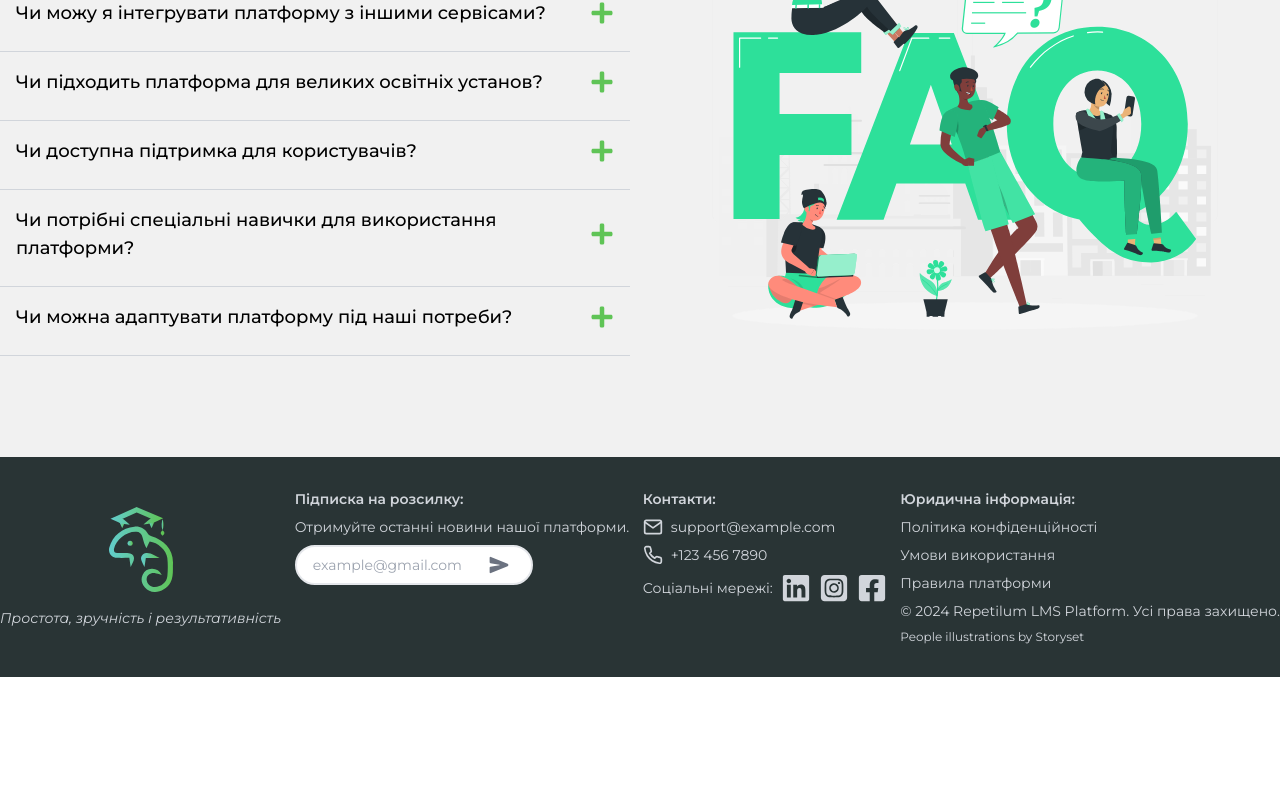
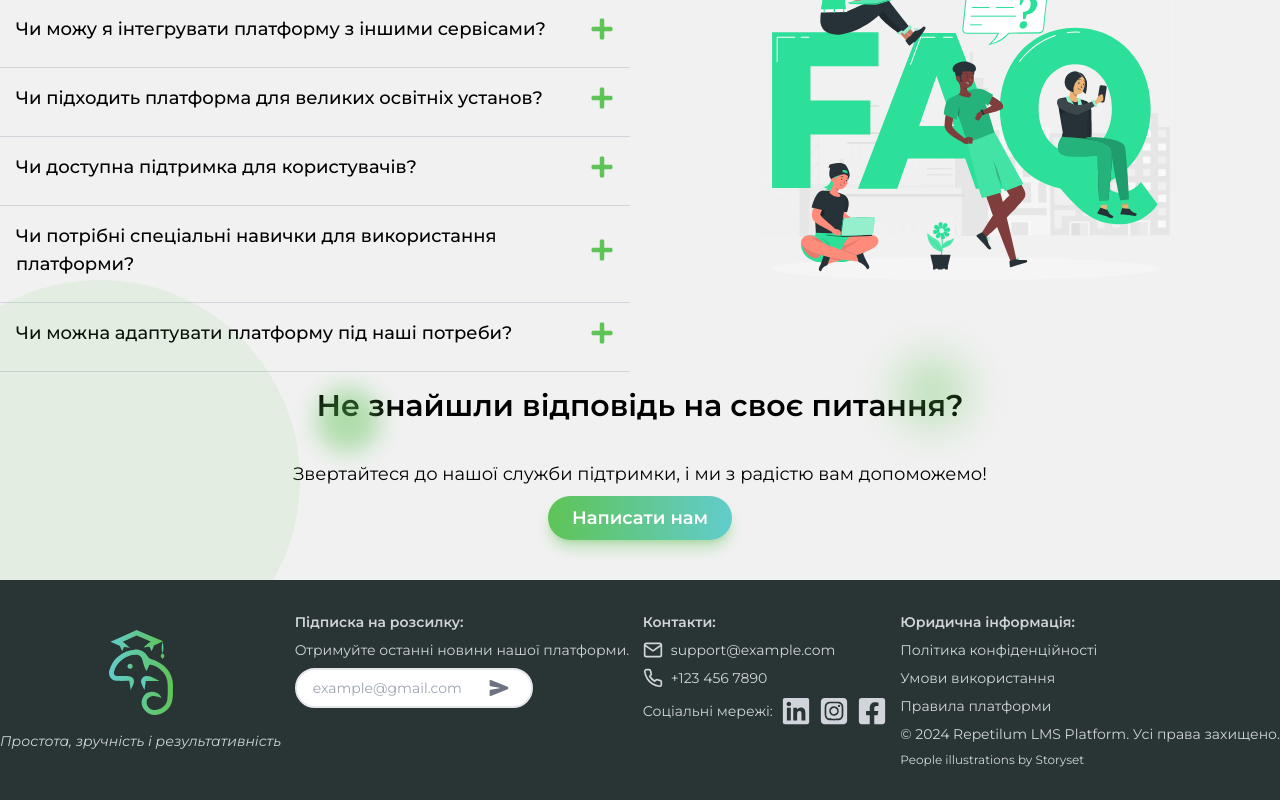
Before and after one commit to Giga-Seal-Dev/landing, a React (Vite) app: page / in a window 1280 px wide. Shown: the part 2816-3616 px from the top of the page. Before the commit the page ends 3493 px from the top, so only its background shows below. Built offline with nearby package versions, Linux system fonts and the light colour scheme.

Commit message:
faq techsupport layout

```diff
--- a/src/sections/FaqSection.tsx
+++ b/src/sections/FaqSection.tsx
@@ -1,5 +1,7 @@
 import Dropdown from "../components/Dropdown";
 import faq from "../assets/faq.svg";
+import Button from "../components/Button";
+import { motion } from "motion/react";
 
 const dropHeadings = [
   "Що таке LMS і як вона працює?",
@@ -23,8 +25,9 @@ const dropTexts = [
 
 export default function FaqSection() {
   return (
-    <section id="faq" className="bg-primaryLight text-black py-10">
-      <div className="container mx-auto">
+    <section id="faq" className="bg-primaryLight text-black py-10 relative">
+      <div className="w-[400px] h-[400px] rounded-full z-10 opacity-10 bg-accent absolute -bottom-[100px]  -left-[100px]"></div>
+      <div className="container mx-auto flex flex-col space-y-4">
         <h2 className="text-4xl mb-7 font-semibold text-center">
           Часті запитання про нашу платформу
         </h2>
@@ -38,8 +41,26 @@ export default function FaqSection() {
 
           {/* SECOND COLUMN */}
           <div className="w-full hidden lg:flex lg:w-1/2 items-center justify-center">
-            <img src={faq} alt="faq image" className="max-w-[600px]" />
+            <img src={faq} alt="faq image" className="max-w-[500px]" />
           </div>
+        </div>
+        {/* Help */}
+        <div className="flex flex-col justify-center items-center space-y-2 ">
+          <h3 className="text-3xl mb-7 font-semibold text-center relative">
+            Не знайшли відповідь на своє питання?
+            <div className="w-16 h-16 rounded-full z-10 opacity-45 bg-accent blur-md absolute top-0 left-0"></div>
+            <div className="w-16 h-16 rounded-full z-10 opacity-45 bg-accent blur-xl absolute bottom-0 right-0"></div>
+          </h3>
+          <p className="text-lg text-center mb-2">
+            Звертайтеся до нашої служби підтримки, і ми з радістю вам
+            допоможемо!
+          </p>
+          <Button
+            children="Написати нам"
+            type="colorful"
+            size="medium"
+            isHeader={true}
+          />
         </div>
       </div>
     </section>
--- a/src/sections/Footer.tsx
+++ b/src/sections/Footer.tsx
@@ -10,7 +10,7 @@ import { IoSend } from "react-icons/io5";
 
 export default function Footer() {
   return (
-    <footer className="w-full bg-darkGreen py-8 text-gray-300 text-sm">
+    <footer className="w-full bg-darkGreen py-8 text-gray-300 text-sm z-20 relative">
       <div className="container mx-auto flex justify-between">
         <div className="flex justify-center items-center flex-col space-y-4">
           <motion.img
```
